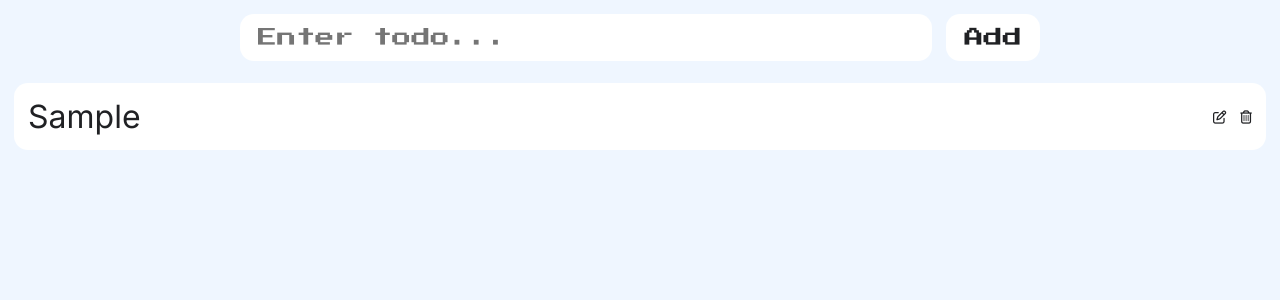
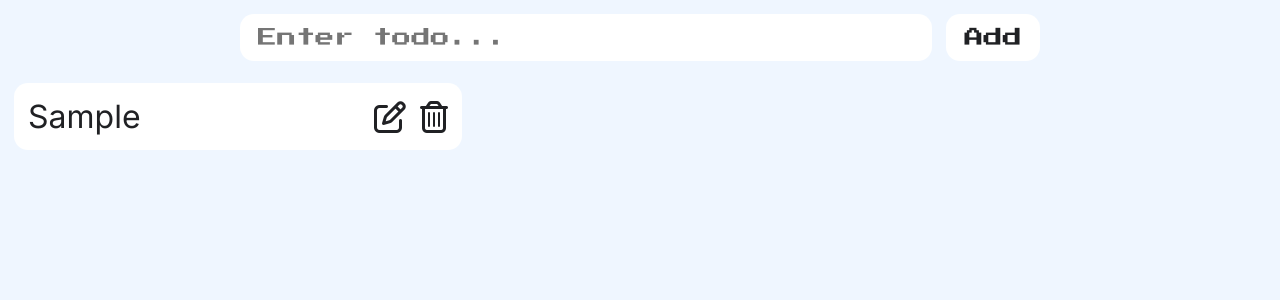
Before and after one commit to sfbrosselin/joao-todolist, a React (Vite) app: page / in a window 1280 px wide. Both pictures are taken after typing "Sample" into the empty fields and a click on the button "Add". Shown: the top 300 px of the page. Built offline with nearby package versions, Linux system fonts and the light colour scheme.

Commit message:
Routes changes
Changing the app pages from the ap function to routes to another pages

```diff
--- a/package.json
+++ b/package.json
@@ -11,7 +11,8 @@
   },
   "dependencies": {
     "react": "^18.3.1",
-    "react-dom": "^18.3.1"
+    "react-dom": "^18.3.1",
+    "react-router-dom": "^6.26.2"
   },
   "devDependencies": {
     "@eslint/js": "^9.9.0",
--- a/src/App.jsx
+++ b/src/App.jsx
@@ -1,53 +1,15 @@
-import { useState, useEffect } from "react"
-import TodoInput from "./components/TodoInput"
-import TodoList from "./components/TodoList"
-
+import Home from "./pages/Home"
+import { BrowserRouter as Router, Routes, Route } from "react-router-dom"
 
 function App() {
-  const [todos, setTodos] = useState([])
-  const [todoValue, setTodoValue] = useState('')
+    return(
+        <Router>
+            <Routes>
+                <Route path='/' element={<Home/>}/>
+            </Routes>
+        </Router>
+    )
 
-  function persistData(newList){
-    localStorage.setItem('todos', JSON.stringify({ todos: newList}))
-  }
-
-  function handleAddTodos(newTodo){
-    const newTodoList = [...todos, newTodo]
-    persistData(newTodoList)
-    setTodos(newTodoList)
-  }
-
-  function handleDeleteTodo(index){
-    const newTodoList = todos.filter((todo, todoIndex) => {
-      return todoIndex !== index
-    })
-    persistData(newTodoList)
-    setTodos(newTodoList)
-  }
-  function handleEditTodo(index){
-    const valueToBeEdited = todos[index]
-    setTodoValue(valueToBeEdited)
-    handleDeleteTodo(index)
-  }
-  useEffect(() => {
-    if (!localStorage){
-      return
-    }
-
-    let localTodos = localStorage.getItem('todos')
-    if(!localTodos){
-      return
-    }
-    localTodos = JSON.parse(localTodos).todos
-    setTodos(localTodos)
-  }, [] )
-
-  return (
-    <>
-      <TodoInput todoValue={todoValue} setTodoValue={setTodoValue} handleAddTodos={handleAddTodos}/>
-      <TodoList handleEditTodo={handleEditTodo} handleDeleteTodo={handleDeleteTodo} todos={todos}/>
-    </>
-  )
 }
 
 export default App
--- a/src/index.css
+++ b/src/index.css
@@ -80,11 +80,15 @@ p {
   border-radius: 14px;
   background: white;
   margin-block: 1vh;
+  max-width:35vw;
 }
 
 .todoItem p {
   flex: 1;
   font-size: 2em;
+}
+.todoItem i{
+  font-size:xx-large
 }
 
 .actionsContainer {
--- /dev/null
+++ b/src/pages/Home.jsx
@@ -0,0 +1,50 @@
+import { useState, useEffect } from "react"
+import TodoInput from "../components/TodoInput"
+import TodoList from "../components/TodoList"
+
+export default function Home(){
+    const [todos, setTodos] = useState([])
+    const [todoValue, setTodoValue] = useState('')
+
+    function persistData(newList){
+      localStorage.setItem('todos', JSON.stringify({ todos: newList}))
+    }
+
+    function handleAddTodos(newTodo){
+      const newTodoList = [...todos, newTodo]
+      persistData(newTodoList)
+      setTodos(newTodoList)
+    }
+
+    function handleDeleteTodo(index){
+      const newTodoList = todos.filter((todo, todoIndex) => {
+        return todoIndex !== index
+      })
+      persistData(newTodoList)
+      setTodos(newTodoList)
+    }
+    function handleEditTodo(index){
+      const valueToBeEdited = todos[index]
+      setTodoValue(valueToBeEdited)
+      handleDeleteTodo(index)
+    }
+    useEffect(() => {
+      if (!localStorage){
+        return
+      }
+
+      let localTodos = localStorage.getItem('todos')
+      if(!localTodos){
+        return
+      }
+      localTodos = JSON.parse(localTodos).todos
+      setTodos(localTodos)
+    }, [] )
+
+    return (
+      <>
+        <TodoInput todoValue={todoValue} setTodoValue={setTodoValue} handleAddTodos={handleAddTodos}/>
+        <TodoList handleEditTodo={handleEditTodo} handleDeleteTodo={handleDeleteTodo} todos={todos}/>
+      </>
+    )
+}
```
Also changed, not shown: App.jsx (added, +54 -0 lines), 1 other file (tests, documents, lock files or other folders).
